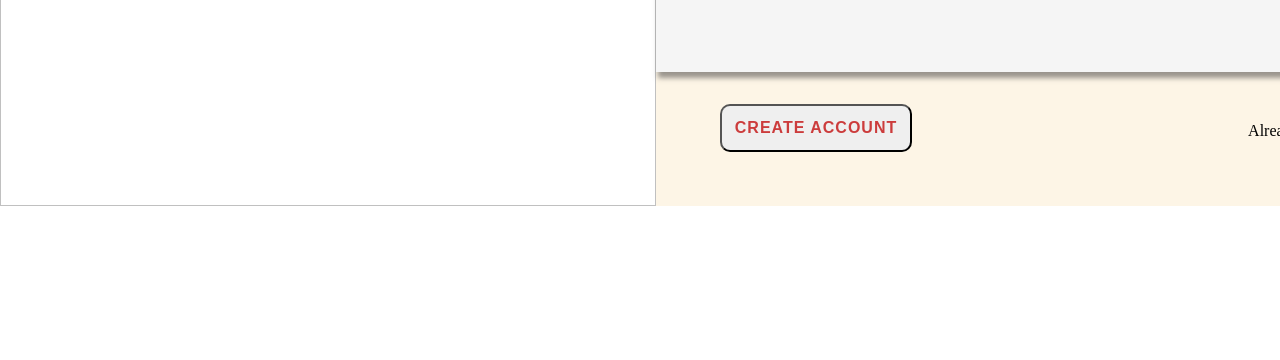
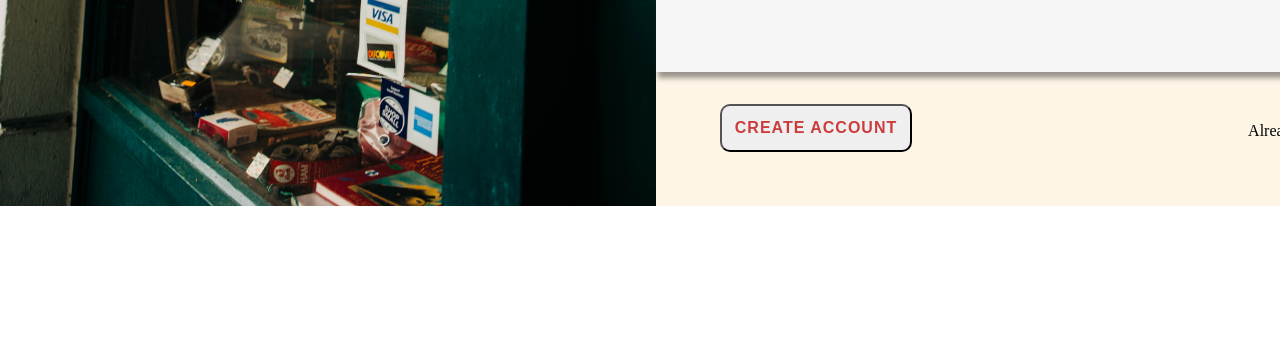
Before and after one commit to ahmedfarouk2/sign-up-form, a plain HTML site: page index.html in a window 1280 px wide. Shown: the part 594-954 px from the top of the page. Drawn offline with Linux system fonts and the light colour scheme; the site is published under a folder, as on GitHub Pages, so addresses that start at the root find nothing.

Commit message:
Fixed images adding tag

```diff
--- a/index.html
+++ b/index.html
@@ -10,7 +10,7 @@
 </head>
 <body>
     <div class="image-container">
-        <img src="/images/hdpicby@lexilaginess.jpg" alt="" id="background-image">
+        <img src="images/hdpicby@lexilaginess.jpg" alt="" id="background-image">
         <img src="images/Hotel_California_Logo_1-removebg-preview.png" alt="" id="logo-image">
     </div>
     <div class="not-image-container">
```
